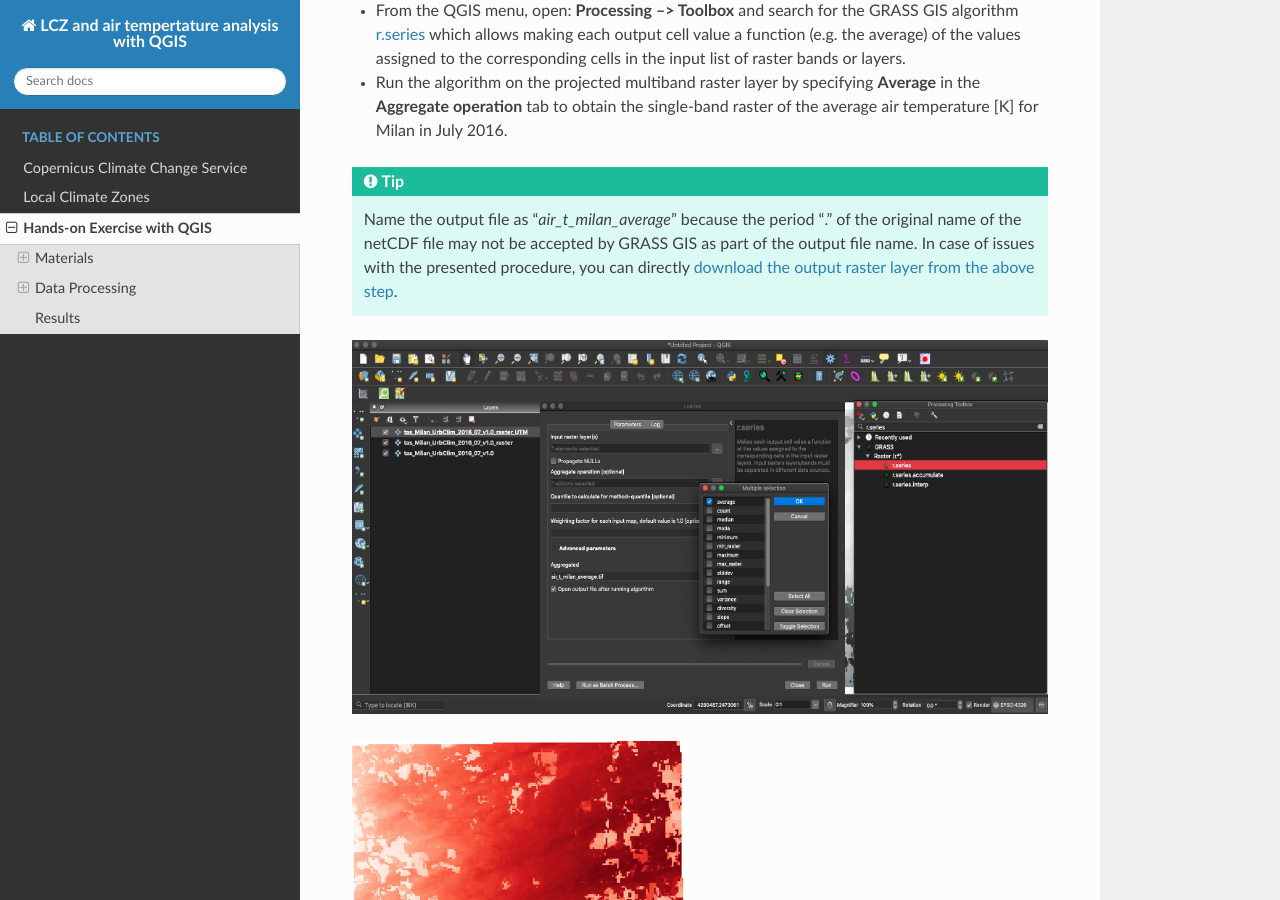
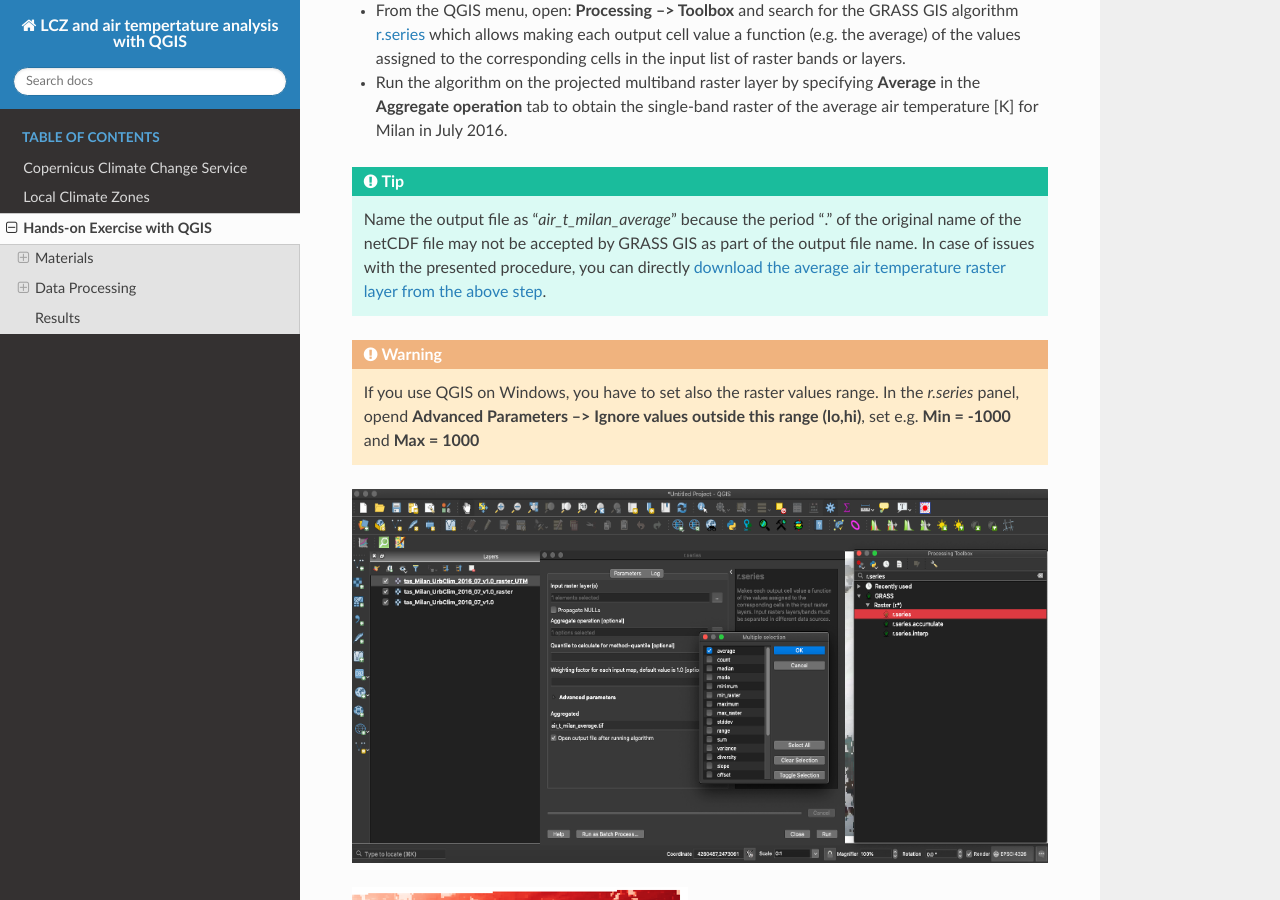
Before and after one commit to opengeolab/CA_LCZ_exercise_docs, a Sphinx documentation site: the page built from source/analysis.rst, in a window 1280 px wide and 900 px high, scrolled down 5988 px. Built offline with Sphinx 7.4.7 and the Read the Docs theme 2.0.0, drawn with Linux system fonts in a browser that asks for light colours; some of the changed text lies outside the part shown.

Commit message:
minor changes 2

```diff
--- a/source/analysis.rst
+++ b/source/analysis.rst
@@ -135,7 +135,7 @@
    :scale: 80%
 
 
-* Create a second copy of the obtained raster layer and assign the same projected reference system of the LCZ map (*WGS84/UTM32N | EPSG:32632*) by following the same procedure explained above.
+* Create a second copy of the obtained raster layer and assign the same projected reference system of the LCZ map (*WGS84/UTM32N | EPSG:32632*) by following the procedure explained in the previous step.
 
 .. image:: /images/netcdf_processing_2.png
    :alt: text
@@ -154,7 +154,12 @@
 
 .. tip::
 
-   Name the output file as "*air_t_milan_average*" because the period "." of the original name of the netCDF file may not be accepted by GRASS GIS as part of the output file name. In case of issues with the presented procedure, you can directly `download the output raster layer from the above step <https://github.com/danioxoli/CA_LCZ_exercise_docs/raw/master/source/files/air_t_milan_average.zip>`_.
+   Name the output file as "*air_t_milan_average*" because the period "." of the original name of the netCDF file may not be accepted by GRASS GIS as part of the output file name. In case of issues with the presented procedure, you can directly `download the average air temperature raster layer from the above step <https://github.com/danioxoli/CA_LCZ_exercise_docs/raw/master/source/files/air_t_milan_average.zip>`_.
+
+.. warning::
+
+   If you use QGIS on Windows, you have to set also the raster values range. In the *r.series* panel, opend **Advanced Parameters --> Ignore values outside this range (lo,hi)**, set e.g. **Min = -1000** and  **Max = 1000**
+
 
 .. image:: /images/netcdf_processing_3.png
    :alt: text
```
Also changed, not shown: 8 other files.
